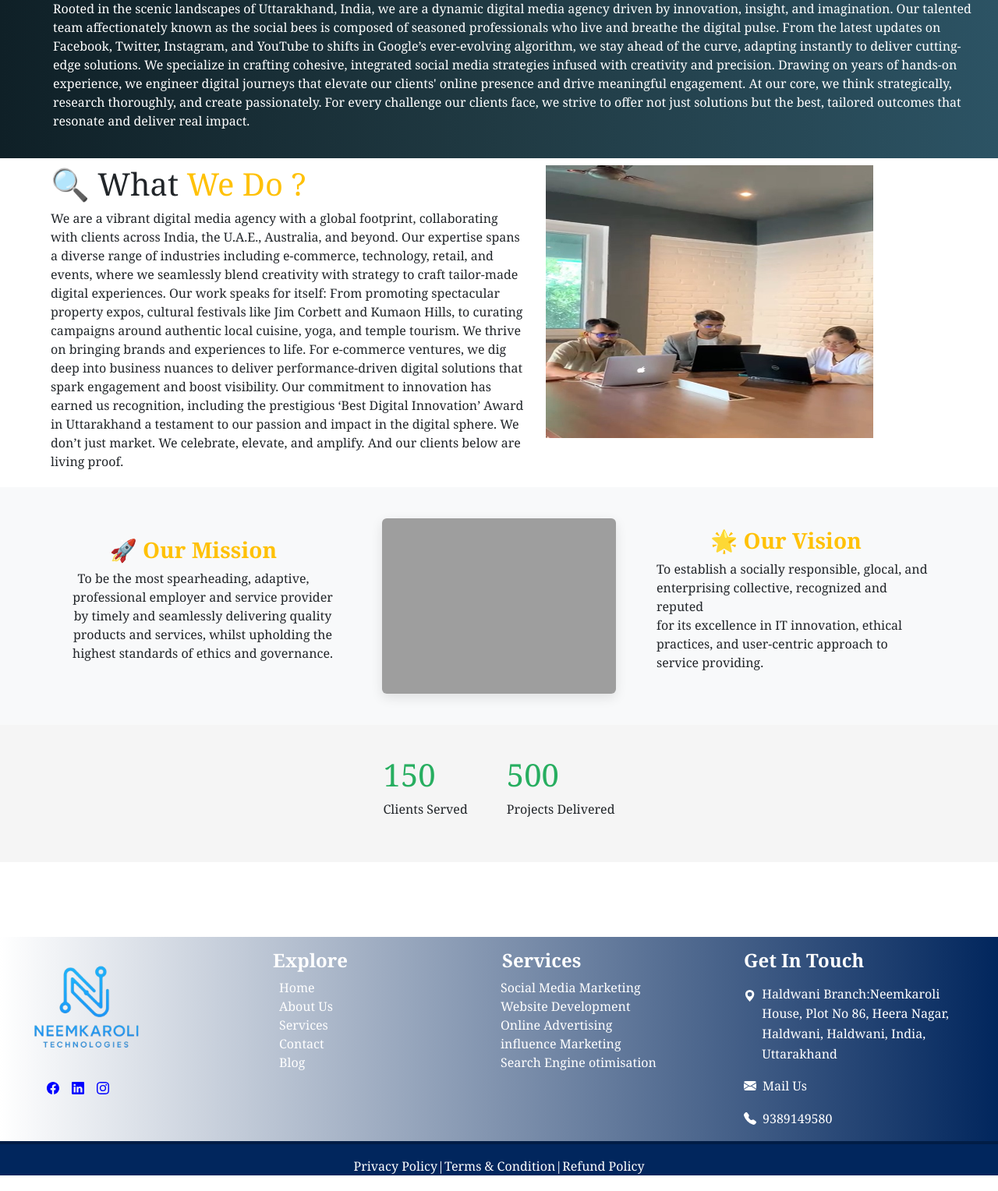
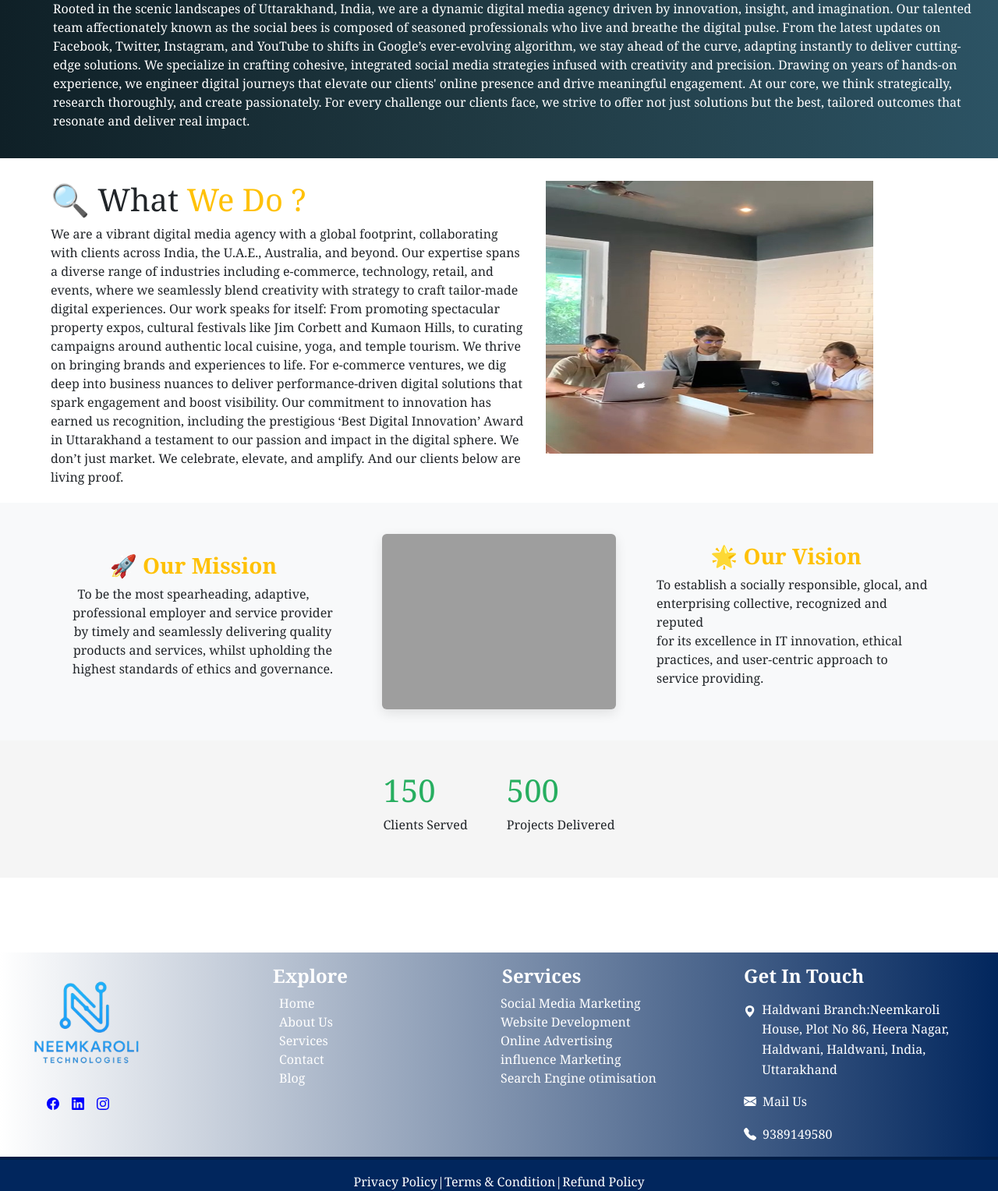
Before and after one commit to neemkaroli12/neemkaroli, a Django app: page /app/about/ in a window 1280 px wide. Shown: the part 298-1826 px from the top of the page at 78% size. Run offline with Django 5.2, Linux system fonts and the light colour scheme; grey boxes are pictures that could not be loaded.

Commit message:
add commit

```diff
--- a/my_app/templates/my_app/about.html
+++ b/my_app/templates/my_app/about.html
@@ -156,7 +156,7 @@ At our core, we think strategically, research thoroughly, and create passionatel
 
 </section>
 <section class="hero-section">
-  <div class="row d-flex me-0 mt-1">
+  <div class="row d-flex me-0 mt-4">
   <div class="col-lg-6 col-md-6 ms-5">
   <h1>🔍 What<span class="text-warning"> We Do ?<span></h1>
   <p>We are a vibrant digital media agency with a global footprint, collaborating with clients across India, the U.A.E., Australia, and beyond. Our expertise spans a diverse range of industries including e-commerce, technology, retail, and events, where we seamlessly blend creativity with strategy to craft tailor-made digital experiences.
--- a/templates/layout.html
+++ b/templates/layout.html
@@ -441,7 +441,7 @@
             <!-- Facebook -->
             <li class="nav-item">
               <a class="nav-link text-white" href="https://www.facebook.com/profile.php?id=61577864141320" target="_blank">
-                <i class="bi bi-facebook fs-5">
+                <i class=" fs-5">
                   <svg xmlns="http://www.w3.org/2000/svg" width="21" height="21" fill="currentColor" class="bi bi-facebook" viewBox="0 0 16 16">
                     <path d="M16 8.049c0-4.446-3.582-8.05-8-8.05C3.58 0-.002 3.603-.002 8.05c0 4.017 2.926 7.347 6.75 7.951v-5.625h-2.03V8.05H6.75V6.275c0-2.017 1.195-3.131 3.022-3.131.876 0 1.791.157 1.791.157v1.98h-1.009c-.993 0-1.303.621-1.303 1.258v1.51h2.218l-.354 2.326H9.25V16c3.824-.604 6.75-3.934 6.75-7.951" />
                   </svg>
@@ -452,7 +452,7 @@
             <!-- LinkedIn -->
             <li class="nav-item">
               <a class="nav-link text-white" href="https://www.linkedin.com/company/neemkaroli-technologies/?viewAsMember=true" target="_blank">
-                <i class="bi bi-linkedin fs-5">
+                <i class=" fs-5">
                   <svg xmlns="http://www.w3.org/2000/svg" width="21" height="21" fill="currentColor" class="bi bi-linkedin" viewBox="0 0 16 16">
                     <path d="M0 1.146C0 .513.526 0 1.175 0h13.65C15.474 0 16 .513 16 1.146v13.708c0 .633-.526 1.146-1.175 1.146H1.175C.526 16 0 15.487 0 14.854zm4.943 12.248V6.169H2.542v7.225zm-1.2-8.212c.837 0 1.358-.554 1.358-1.248-.015-.709-.52-1.248-1.342-1.248S2.4 3.226 2.4 3.934c0 .694.521 1.248 1.327 1.248zm4.908 8.212V9.359c0-.216.016-.432.08-.586.173-.431.568-.878 1.232-.878.869 0 1.216.662 1.216 1.634v3.865h2.401V9.25c0-2.22-1.184-3.252-2.764-3.252-1.274 0-1.845.7-2.165 1.193v.025h-.016l.016-.025V6.169h-2.4c.03.678 0 7.225 0 7.225z" />
                   </svg>
@@ -463,7 +463,7 @@
             <!-- Instagram -->
             <li class="nav-item">
               <a class="nav-link text-white" href="#" target="_blank">
-                <i class="bi bi-instagram fs-5">
+                <i class="fs-5">
                   <svg xmlns="http://www.w3.org/2000/svg" width="21" height="21" fill="currentColor" class="bi bi-instagram" viewBox="0 0 16 16">
                     <path d="M8 0C5.829 0 5.556.01 4.703.048 3.85.088 3.269.222 2.76.42a3.9 3.9 0 0 0-1.417.923A3.9 3.9 0 0 0 .42 2.76C.222 3.268.087 3.85.048 4.7.01 5.555 0 5.827 0 8.001c0 2.172.01 2.444.048 3.297.04.852.174 1.433.372 1.942.205.526.478.972.923 1.417.444.445.89.719 1.416.923.51.198 1.09.333 1.942.372C5.555 15.99 5.827 16 8 16s2.444-.01 3.298-.048c.851-.04 1.434-.174 1.943-.372a3.9 3.9 0 0 0 1.416-.923c.445-.445.718-.891.923-1.417.197-.509.332-1.09.372-1.942C15.99 10.445 16 10.173 16 8s-.01-2.445-.048-3.299c-.04-.851-.175-1.433-.372-1.941a3.9 3.9 0 0 0-.923-1.417A3.9 3.9 0 0 0 13.24.42c-.51-.198-1.092-.333-1.943-.372C10.443.01 10.172 0 7.998 0zm-.717 1.442h.718c2.136 0 2.389.007 3.232.046.78.035 1.204.166 1.486.275.373.145.64.319.92.599s.453.546.598.92c.11.281.24.705.275 1.485.039.843.047 1.096.047 3.231s-.008 2.389-.047 3.232c-.035.78-.166 1.203-.275 1.485a2.5 2.5 0 0 1-.599.919c-.28.28-.546.453-.92.598-.28.11-.704.24-1.485.276-.843.038-1.096.047-3.232.047s-2.39-.009-3.233-.047c-.78-.036-1.203-.166-1.485-.276a2.5 2.5 0 0 1-.92-.598 2.5 2.5 0 0 1-.6-.92c-.109-.281-.24-.705-.275-1.485-.038-.843-.046-1.096-.046-3.233s.008-2.388.046-3.231c.036-.78.166-1.204.276-1.486.145-.373.319-.64.599-.92s.546-.453.92-.598c.282-.11.705-.24 1.485-.276.738-.034 1.024-.044 2.515-.045zm4.988 1.328a.96.96 0 1 0 0 1.92.96.96 0 0 0 0-1.92m-4.27 1.122a4.109 4.109 0 1 0 0 8.217 4.109 4.109 0 0 0 0-8.217m0 1.441a2.667 2.667 0 1 1 0 5.334 2.667 2.667 0 0 1 0-5.334" />
                   </svg>
@@ -695,7 +695,7 @@
         </div>
       </div>
 
-      <div class="container-fluid intro-section">
+      <div class="container-fluid intro-section mt-4">
         <div class="row me-0">
           <div class="col-lg-8 col-md-8">
             <h3><b class="text-info intro ms-5">Introducing Our Work</b></h3>
```
